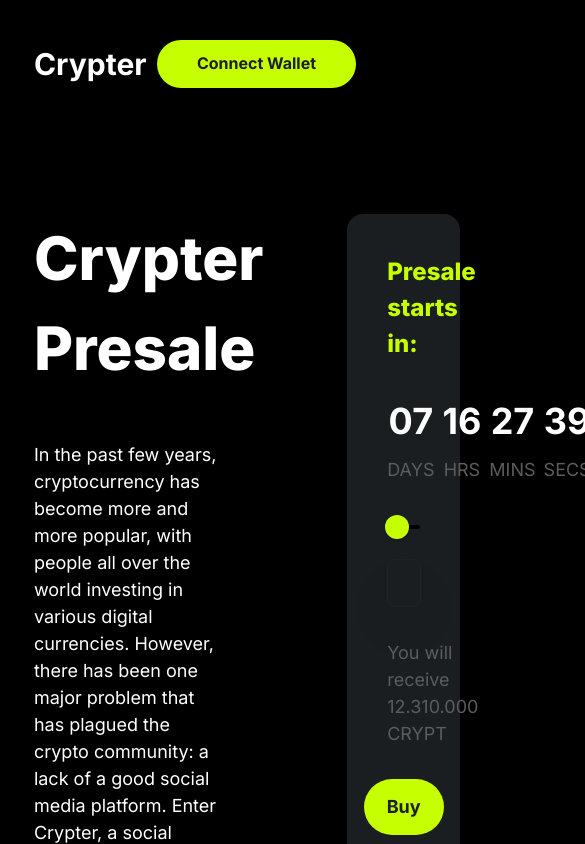
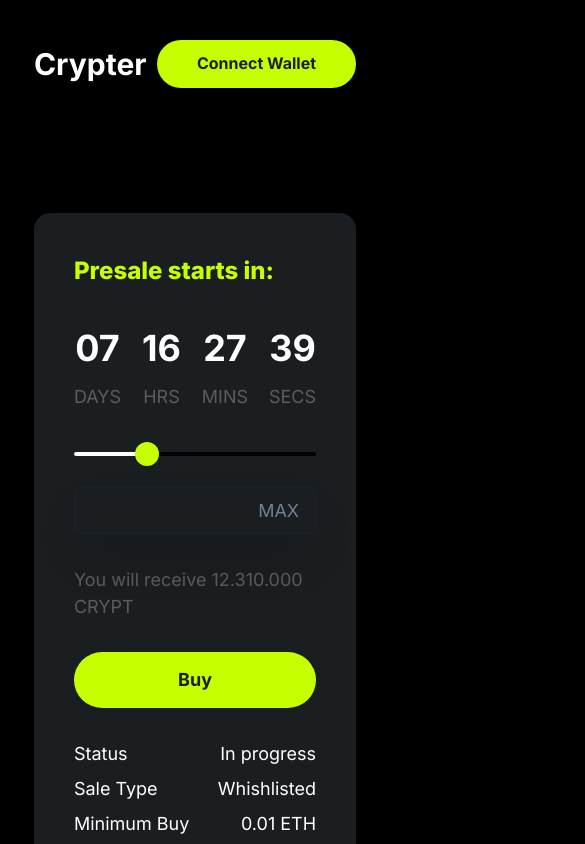
Before and after one commit to AndreiTotoro/crypter-presale, a Next.js app: page / in a window 390 px wide. Shown: the top 844 px of the page, 585 px wide, since content can reach past the window. Built offline with nearby package versions, Linux system fonts and the light colour scheme.

Commit message:
Implement mobile version

```diff
--- a/components/Main.js
+++ b/components/Main.js
@@ -5,14 +5,16 @@ import Card from "./Card";
 export default function Main() {
   return (
     <HStack
-      spacing={120}
+      flexDir={["column-reverse", "column-reverse", "column-reverse", "row"]}
+      spacing={[0, 0, 0, 120]}
       pt={85}
       fontSize={"lg"}
       align={"baseline"}
       w={"100%"}>
       <VStack
         align={"flex-start"}
-        w={"60%"}
+        w={"100%"}
+        flexBasis={["100%", "100%", "100%", "60%"]}
         spacing={12}>
         <Text
           color={"brand.white"}
@@ -30,7 +32,9 @@ export default function Main() {
           users to connect with other crypto enthusiasts from all over the
           world.
         </Text>
-        <HStack gap={16}>
+        <HStack
+          flexDir={["column", "column", "column", "row"]}
+          gap={16}>
           <Box>
             <Box mb={10}>
               <Text
@@ -106,7 +110,10 @@ export default function Main() {
           </Box>
         </HStack>
       </VStack>
-      <Box w={"35%"}>
+      <Box
+        pb={[16, 16, 16, 0]}
+        w={"100%"}
+        flexBasis={["100%", "100%", "100%", "35%"]}>
         <Card />
       </Box>
     </HStack>
```
